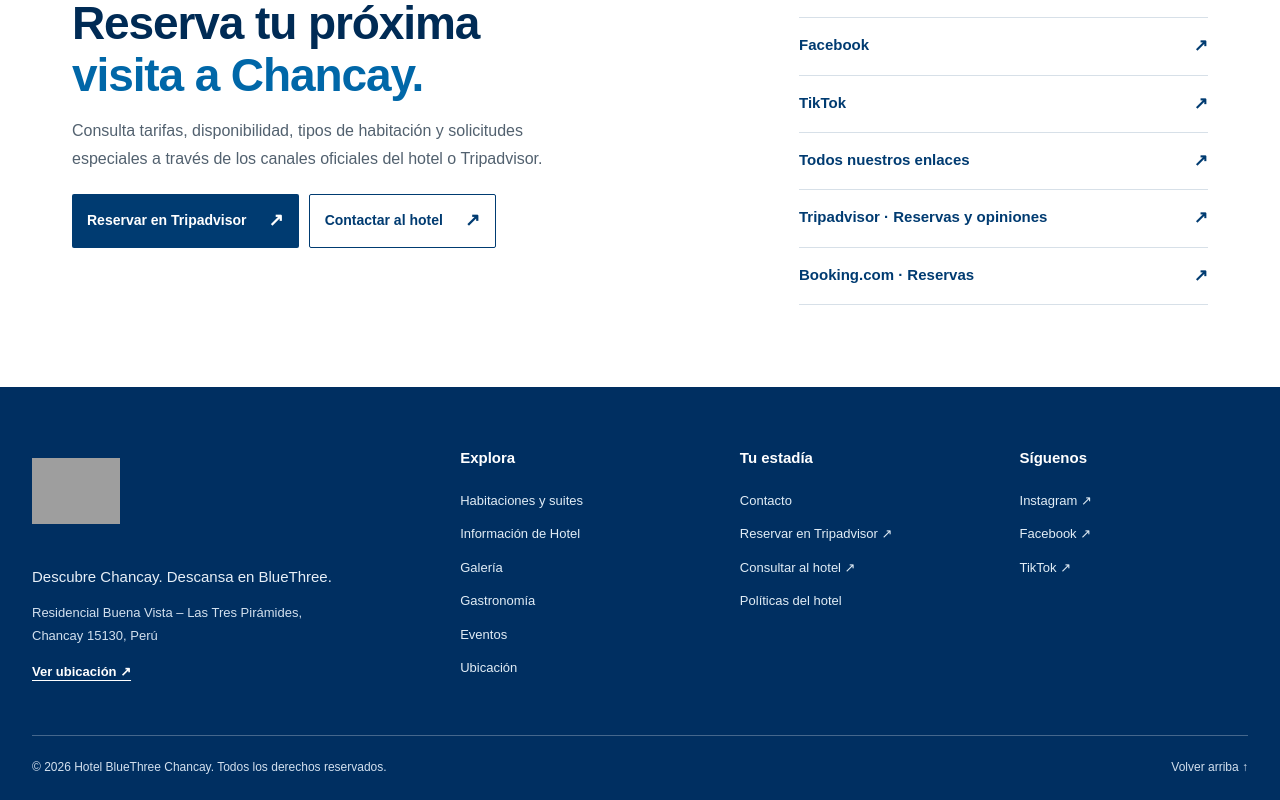
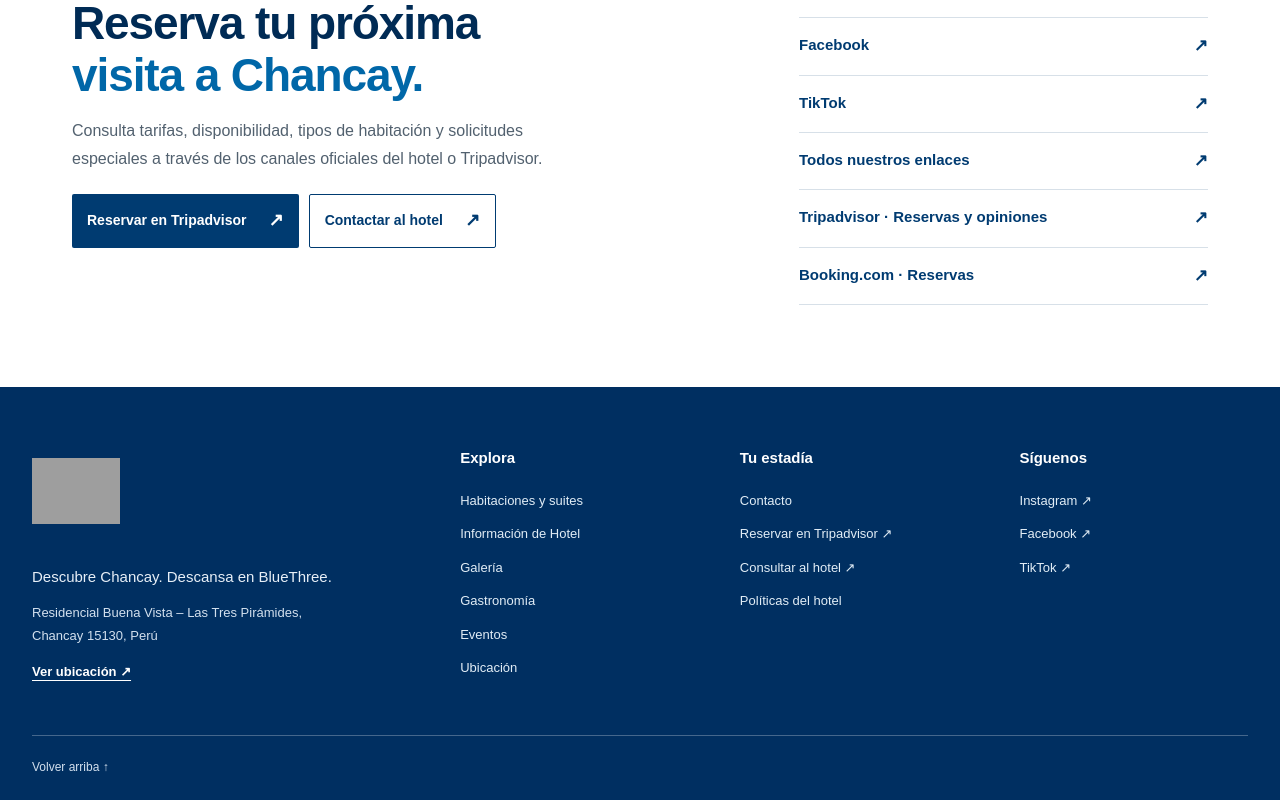
Before and after one commit to camilogomez17/hotelBlueThree, a Next.js app: page / in a window 1280 px wide. Shown: the part 5106-5906 px from the top of the page. Built offline with nearby package versions, Linux system fonts and the light colour scheme; no server answers; grey boxes are pictures that could not be loaded.

Commit message:
Remove footer copyright notice

```diff
--- a/app/components/SiteChromeES.tsx
+++ b/app/components/SiteChromeES.tsx
@@ -147,7 +147,6 @@ export function SiteFooter() {
             </div>
           </div>
           <div className="footer-bottom">
-            <small>© 2026 Hotel BlueThree Chancay. Todos los derechos reservados.</small>
             <Link href="/">Volver arriba ↑</Link>
           </div>
         </div>
```
